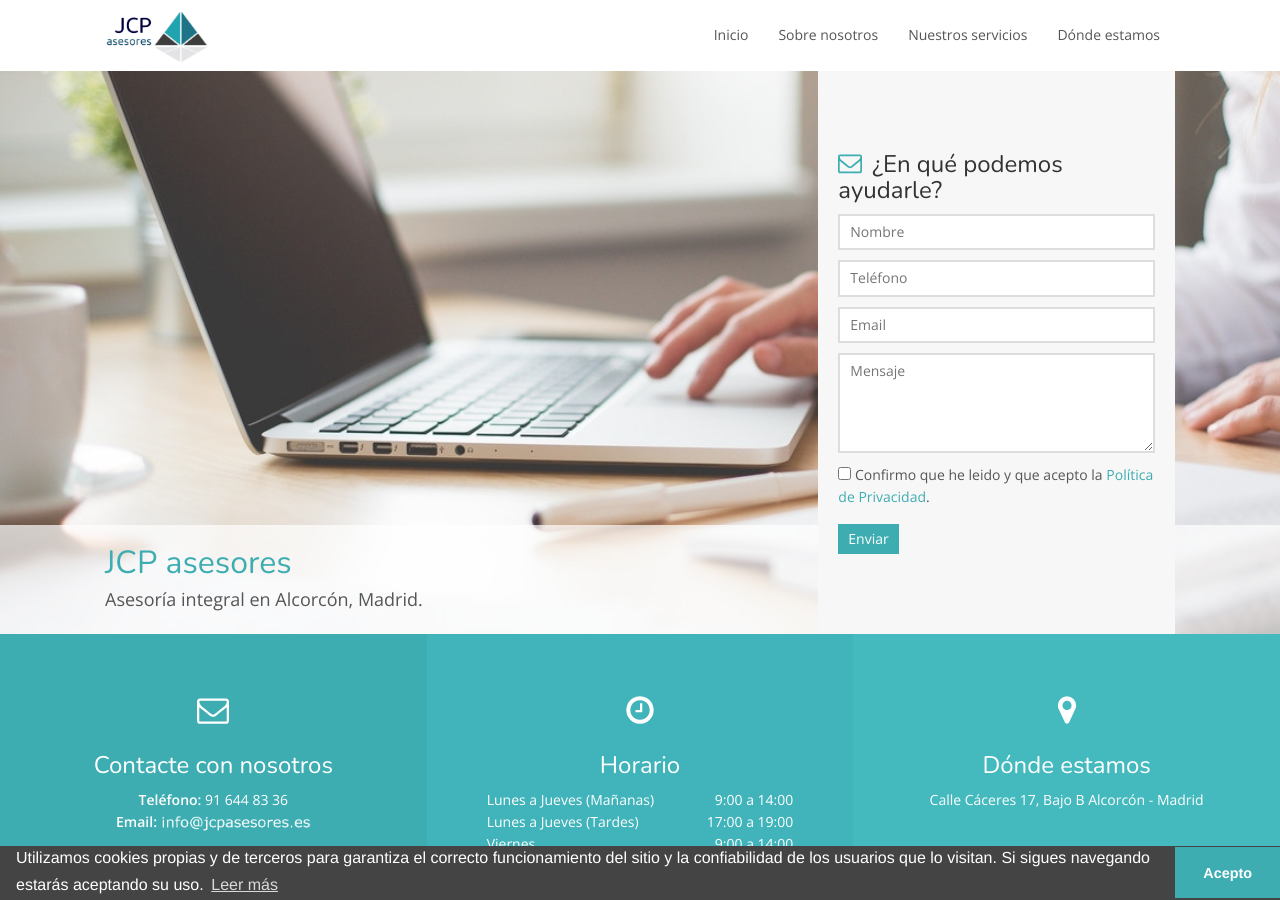
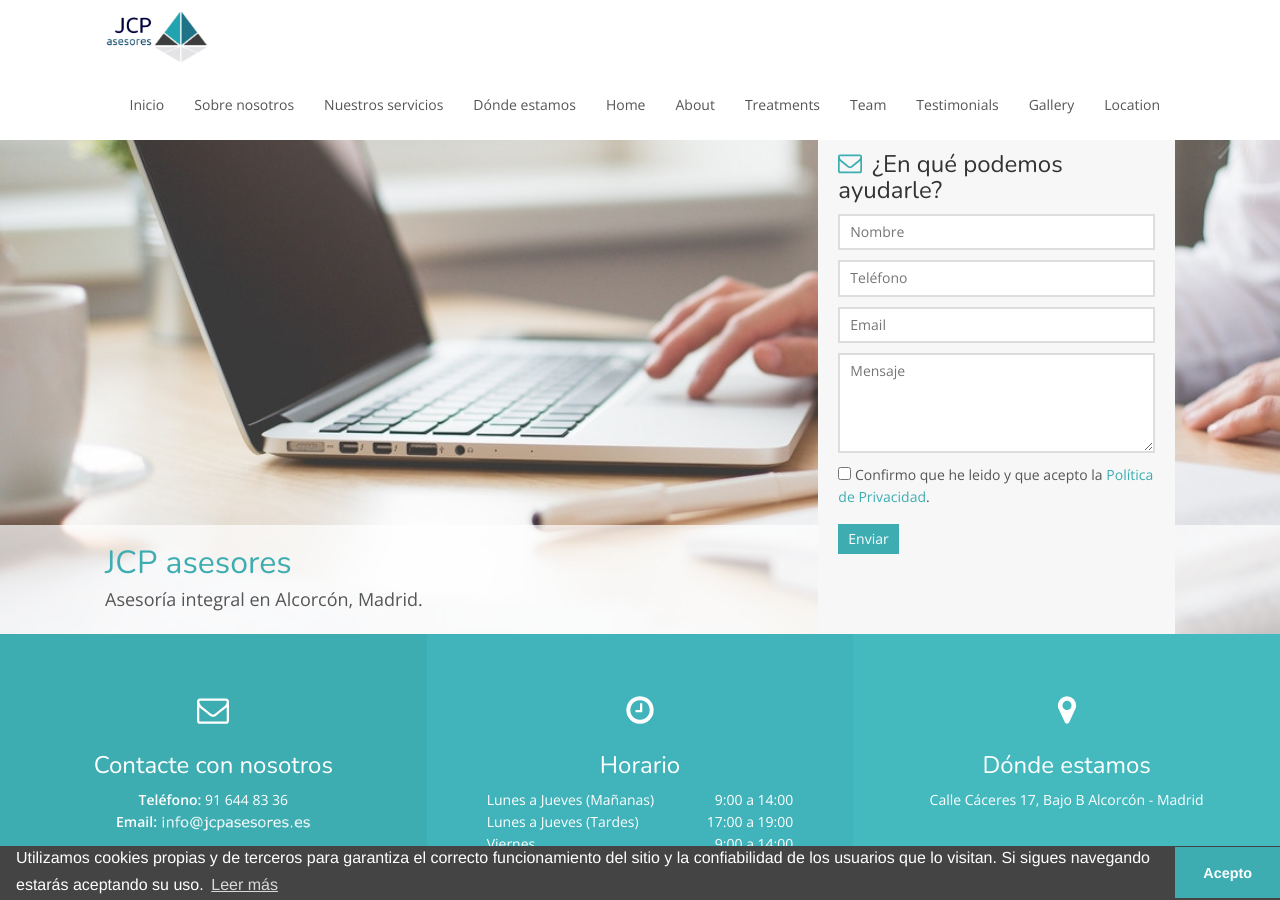
Before and after one commit to MpCity/MpCity.github.io, a Jekyll site: the page built from index.html, in a window 1280 px wide and 900 px high. Built offline with Jekyll 4.4.1, drawn with Linux system fonts in a browser that asks for light colours.

Commit message:
Update header.html

```diff
--- a/_includes/header.html
+++ b/_includes/header.html
@@ -40,10 +40,17 @@ window.cookieconsent.initialise({
         <!-- Collect the nav links, forms, and other content for toggling -->
         <div class="collapse navbar-collapse scrollspy" id="bs-example-navbar-collapse-1">
             <ul class="nav navbar-nav navbar-right">
-                <li><a class="scroll" href="#top">Inicio</a></li>
-                <li><a class="scroll" href="#about">Sobre nosotros</a></li>
-                <li><a class="scroll" href="#services">Nuestros servicios</a></li>
-                <li><a class="scroll" href="#location">Dónde estamos</a></li>
+                <li><a class="scroll" href="/#top">Inicio</a></li>
+                <li><a class="scroll" href="/#about">Sobre nosotros</a></li>
+                <li><a class="scroll" href="/#services">Nuestros servicios</a></li>
+                <li><a class="scroll" href="/#location">Dónde estamos</a></li>
+                <li><a class="scroll" href="#top">Home</a></li>
+                <li><a class="scroll" href="#about">About</a></li>
+                <li><a class="scroll" href="#treatments">Treatments</a></li>
+                <li><a class="scroll" href="#team">Team</a></li>
+                <li><a class="scroll" href="#testimonials">Testimonials</a></li>
+                <li><a class="scroll" href="#gallery">Gallery</a></li>
+                <li><a class="scroll" href="#location">Location</a></li>
             </ul>
         </div>
     </div>
```
